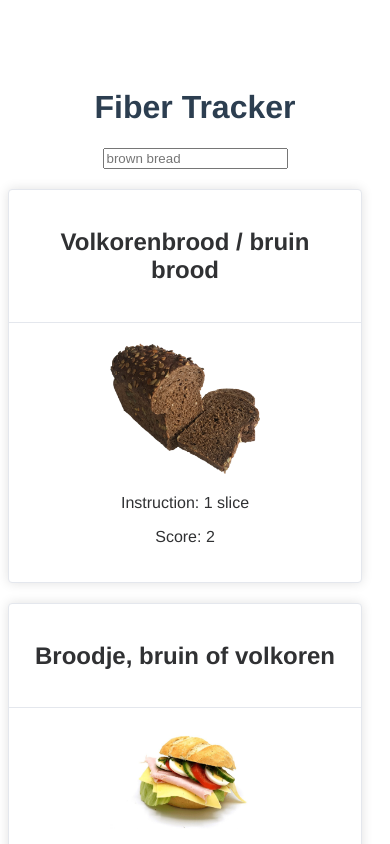
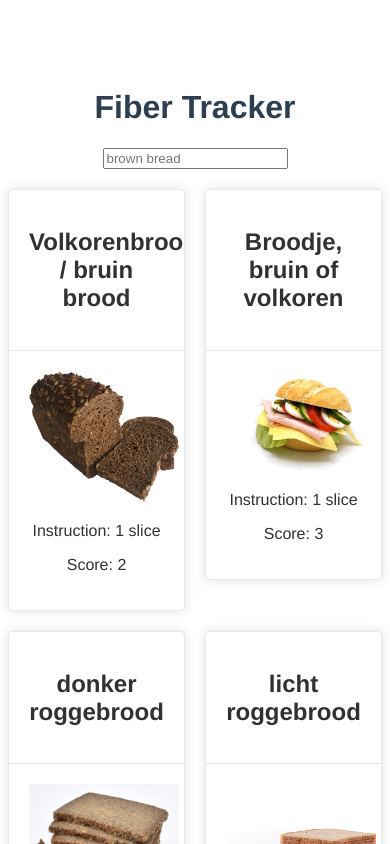
Before and after one commit to tannazma/fiber-tracker, a Vue app in the folder frontend/: page / in a window 390 px wide. Shown: the top 844 px of the page. Built offline with nearby package versions, Linux system fonts and the light colour scheme.

Commit message:
responsive for mobile

```diff
--- a/frontend/src/App.vue
+++ b/frontend/src/App.vue
@@ -99,10 +99,10 @@ const filteredFiberFoods = computed(() => {
   }
 }
 
-@media (max-width: 580px) {
+@media (max-width: 480px) {
   .fiber-food-card {
-    flex: 0 0 calc(100% - 20px);
-    max-width: calc(100% - 20px);
+    flex: 0 0 calc(50% - 10px);
+    max-width: calc(50% - 10px);
   }
 }
 nav {
```
